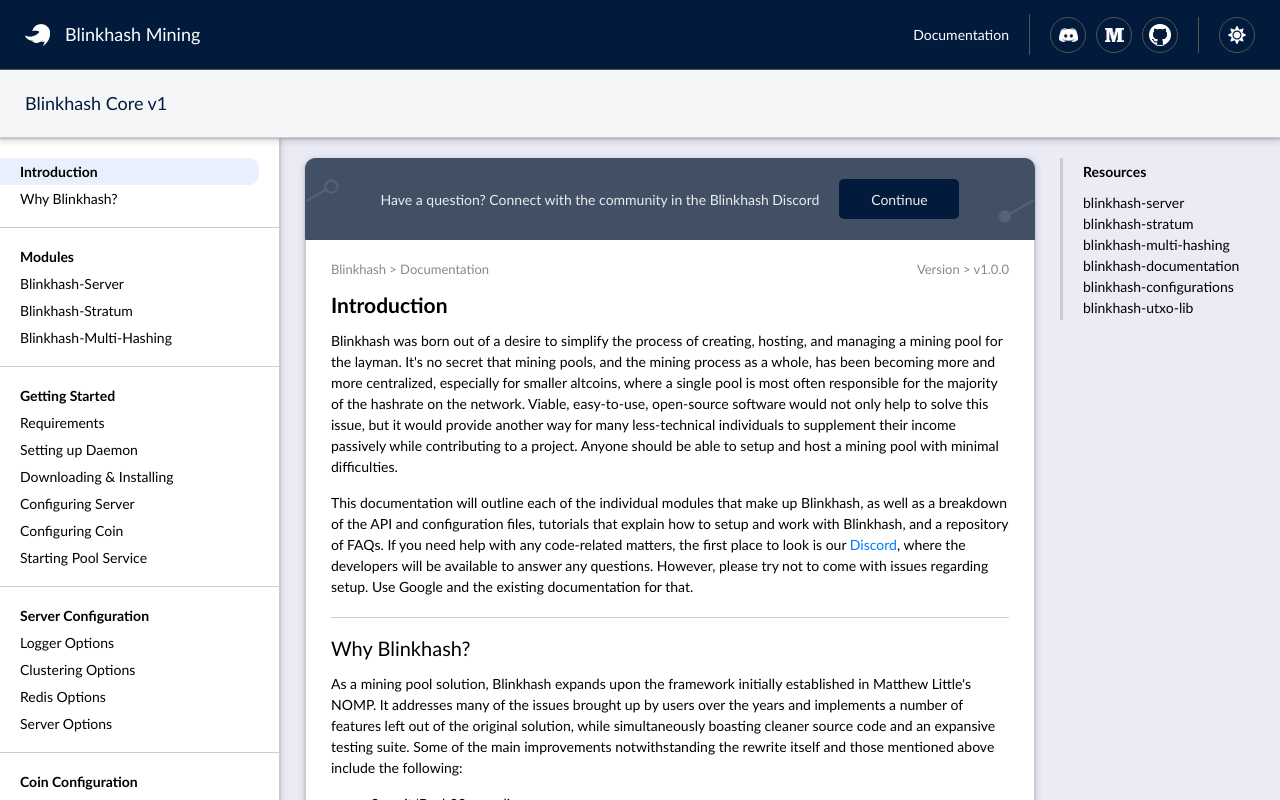
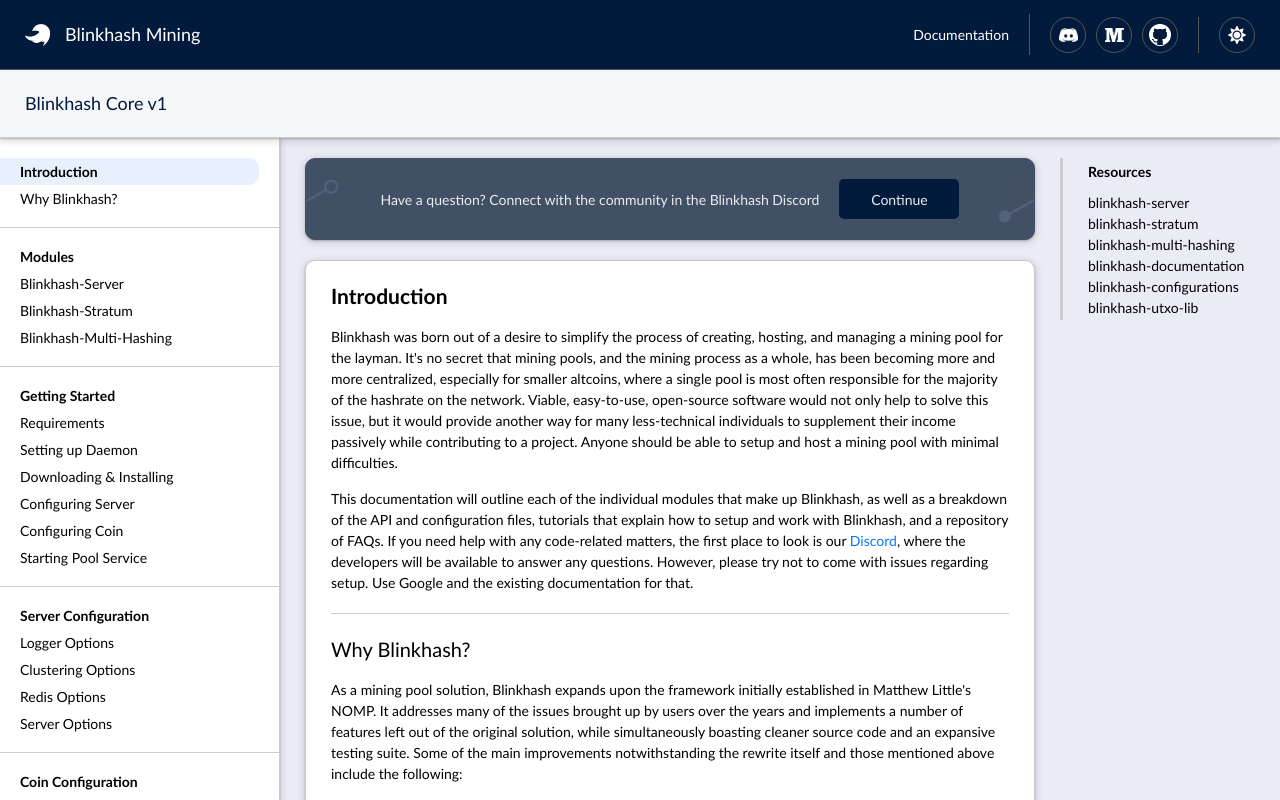
Before and after one commit to mardock2009/blinkhash-website, a Next.js app: page / in a window 1280 px wide. Shown: the top 800 px of the page. Built offline with nearby package versions, Linux system fonts and the light colour scheme.

Commit message:
Make further changes to website layout, continue working on documentation

```diff
--- a/src/components/Information/index.js
+++ b/src/components/Information/index.js
@@ -24,18 +24,6 @@
           </LinkExternal>
         </Local.InformationSocial>
         <Local.InformationDocumentation>
-          <Local.InformationLocation>
-            <Local.InformationDirectory>
-              <Global.Body2>
-                {'Blinkhash > Documentation'}
-              </Global.Body2>
-            </Local.InformationDirectory>
-            <Local.InformationVersion>
-              <Global.Body2>
-                {'Version > v1.0.0'}
-              </Global.Body2>
-            </Local.InformationVersion>
-          </Local.InformationLocation>
           {props.children}
         </Local.InformationDocumentation>
       </Local.InformationInner>
--- a/src/components/Information/styles.js
+++ b/src/components/Information/styles.js
@@ -15,11 +15,6 @@
   width: 100%;
   height: 100%;
   border-radius: 10px;
-  background-color: ${(props) => props.theme.backgroundInformationSecondary};
-  transition: 0.2s ease-in all;
-  ${(props) => props.theme.type === 'light' && `
-    box-shadow: 0 1px 2px 0 rgba(60,64,67,0.3),0 2px 6px 2px rgba(60,64,67,0.15);
-  `}
   @media (max-width: 800px) {
     border-radius: 0px;
   }
@@ -34,7 +29,10 @@
   border: 1px solid ${(props) => props.theme.backgroundInformationTertiary};
   background-color: ${(props) => props.theme.backgroundInformationTertiary};
   background-position: center;
-  border-radius: 10px 10px 0px 0px;
+  border-radius: 10px;
+  ${(props) => props.theme.type === 'light' && `
+    box-shadow: 0 1px 2px 0 rgba(60,64,67,0.3),0 2px 6px 2px rgba(60,64,67,0.15);
+  `}
   @media (max-width: 1000px) {
     flex-direction: column;
   }
@@ -59,34 +57,10 @@
   display: flex;
   flex-direction: column;
   align-items: center;
-  border: 1px solid ${(props) => props.theme.borderInformation};
   border-radius: 0px 0px 10px 10px;
   border-top: 0px;
   @media (max-width: 800px) {
-    border: 0px;
+    margin-top: -20px;
     border-radius: 0px;
   }
-  @media (max-width: 500px) {
-    margin-top: -20px;
-  }
 `;
-
-export const InformationLocation = styled.div`
-  width: 100%;
-  display: flex;
-  justify-content: space-between;
-  color: ${(props) => props.theme.textInformationTertiary};
-  margin-bottom: -5px;
-  @media (max-width: 500px) {
-    display: none;
-  }
-`;
-
-export const InformationDirectory = styled.div`
-  display: flex;
-`;
-
-export const InformationVersion = styled.div`
-  display: flex;
-  justify-content: flex-end;
-`;
--- a/src/components/Resources/styles.js
+++ b/src/components/Resources/styles.js
@@ -2,7 +2,7 @@
 
 export const ResourcesMain = styled.div`
   width: 220px;
-  padding: 3px 20px 0px;
+  padding: 3px 25px 0px;
   margin: 20px 0px 0px;
   top: 90px;
   position: sticky;
--- a/src/components/Section/styles.js
+++ b/src/components/Section/styles.js
@@ -2,7 +2,6 @@
 
 export const SectionMain = styled.div`
   width: 100%;
-  transition: 0.2s ease-in all;
 `;
 
 export const SectionInner = styled.div`
@@ -74,11 +73,23 @@
 export const SectionBody = styled.div`
   width: calc(100% + 50px);
   padding: 0px 25px;
-  border-bottom: 3px solid ${(props) => props.theme.borderInformation};
+  background-color: ${(props) => props.theme.backgroundInformationSecondary};
+  margin-bottom: 20px;
+  border: 1px solid ${(props) => props.theme.borderInformation};
+  border-radius: 10px;
+  transition: 0.2s ease-in all;
+  ${(props) => props.theme.type === 'light' && `
+    box-shadow: 0 1px 2px 0 rgba(60,64,67,0.3),0 2px 6px 2px rgba(60,64,67,0.15);
+  `}
+  @media (max-width: 800px) {
+    margin-bottom: 0px;
+    border: 0px;
+    border-bottom: 2px solid ${(props) => props.theme.borderInformation};
+    border-radius: 0px;
+    box-shadow: none;
+  }
   &:last-child {
-    margin-bottom: -1rem;
-    border-radius: 0px;
-    border-bottom: 0px;
+    margin-bottom: -20px;
   }
 `;
 
@@ -100,6 +111,6 @@
 
 export const SectionTitle = styled.div`
   width: 100%;
-  margin: 20px 0px 15px;
+  margin: 25px 0px 20px;
   line-height: 20px;
 `;
--- a/src/styles.js
+++ b/src/styles.js
@@ -99,7 +99,6 @@
     margin-bottom: 0.5rem;
     font-weight: 500;
     line-height: 1.2;
-    transition: 0.2s ease-in all;
   }
   h4 {
     font-size: 16px !important;
@@ -107,7 +106,6 @@
     margin-bottom: 0.5rem;
     font-weight: 500;
     line-height: 1.2;
-    transition: 0.2s ease-in all;
   }
   h5 {
     font-size: 1.25rem;
--- a/src/text.js
+++ b/src/text.js
@@ -89,7 +89,7 @@
 `
 
 const tutorial = `
-This section will offer a tutorial on how to setup a Blinkhash pool for Bitcoin on your
+This section will offer a tutorial on how to setup Blinkhash to mine Bitcoin on your
 local machine. This process can be extrapolated to any other coin that uses one of
 the supported algorithms and is built similarly to Bitcoin itself. See the 'Configuration'
 sections for an in-depth explanation of the configuration files used in this tutorial.
@@ -157,7 +157,7 @@
 
 ~~~bash
 ~/bitcoin-0.21.1/bin/bitcoind getnewaddress
-# Ex. bc1qar0srrr7xfkvy5l643lydnw9re59gtzzwf5mdq
+# Ex: bc1qar0srrr7xfkvy5l643lydnw9re59gtzzwf5mdq
 ~~~
 
 At this point, your daemon should start the process of downloading the blockchain. The
@@ -515,7 +515,7 @@
 #### config.address
 The main custodial coin address for the pool. Any blocks that are mined will have their
 coins sent to this address while miners are awaiting payments. This address must have been
-generated using the daemon configured in the 'Payments' section or else an error will
+generated using the daemon configured in the 'Payment Options' section or else an error will
 be thrown.
 
 ~~~js
@@ -932,6 +932,7 @@
 
 ~~~js
 // Type: Float
+// Range: 0 -> inf
 config.payments.minPayment = [float]
 ~~~
 
@@ -943,6 +944,7 @@
 
 ~~~js
 // Type: Float
+// Range: 0 -> inf
 config.payments.transactionFee = [float]
 ~~~
 
@@ -989,62 +991,168 @@
 
 const banningOptions = `
 #### config.banning.time
+The amount of time in seconds before a banned miner can reconnect to the pool.
+
+~~~js
+// Type: Number
+config.banning.time = [number]
+~~~
 
 ---
 
 #### config.banning.invalidPercent
+The percentage of invalid shares to valid shares submitted by a miner before they're banned
+from the pool.
+
+~~~js
+// Type: Float
+// Range: 0 -> 1
+config.banning.invalidPercent = [float]
+~~~
 
 ---
 
 #### config.banning.checkThreshold
+The minimum number of shares for a miner to submit before they can be automatically banned
+if their invalid share percentage exceeds the threshold. This minimum helps to reduce the
+number of banning false positives.
+
+~~~js
+// Type: Number
+config.banning.checkThreshold = [number]
+~~~
 
 ---
 
 #### config.banning.purgeInterval
+The amount of time in seconds for the server to wait in-between purging old bans if the ban
+has expired.
+
+~~~js
+// Type: Number
+config.banning.purgeInterval = [number]
+~~~
 `;
 
 const portOptions = `
 #### config.ports.port
+The port for the process being configured for miners to connect to.
+
+~~~js
+// Type: Number
+config.ports.port = [number]
+~~~
 
 ---
 
 #### config.ports.enabled
+Ensures that the process will be started when the server process is initialized.
+
+~~~js
+// Type: Number
+config.ports.enabled = [number]
+~~~
 
 ---
 
 #### config.ports.type
+Specifies the type of mining to be conducted on the port for miners that connect.
+Both solo and shared mining is currently supported.
+
+~~~js
+// Type: String
+config.ports.type = 'shared' | 'solo'
+~~~
 
 ---
 
 #### config.ports.difficulty.initial
+The initial difficulty broadcasted to any miners that connect to the port.
+
+~~~js
+// Type: Number | Float
+// Range: 0 -> inf
+config.ports.difficulty.initial = [number] | [float]
+~~~
 
 ---
 
 #### config.ports.difficulty.minimum
+The minimum difficulty allowed for any miners that connect to the port.
+
+~~~js
+// Type: Number | Float
+// Range: 0 -> inf
+config.ports.difficulty.minimum = [number] | [float]
+~~~
 
 ---
 
 #### config.ports.difficulty.maximum
+The maximum difficulty allowed for any miners that connect to the port.
+
+~~~js
+// Type: Number | Float
+// Range: 0 -> inf
+config.ports.difficulty.maximum = [number] | [float]
+~~~
 
 ---
 
 #### config.ports.difficulty.targetTime
+The desired time in seconds that it will take for a miner to find and submit a share. The
+difficulty will be adjusted for each miner individually to optimize share submission and
+adhere to this threshold.
+
+~~~js
+// Type: Number
+config.ports.difficulty.targetTime = [number]
+~~~
 
 ---
 
 #### config.ports.difficulty.retargetTime
+The amount of time in seconds for the server to wait in-between checking to see if a miner
+should update their difficulty.
+
+~~~js
+// Type: Number
+config.ports.difficulty.retargetTime = [number]
+~~~
 
 ---
 
 #### config.ports.difficulty.variance
+The percentage of how much of a 'gap' between the target time and the actual time is permissible.
+
+~~~js
+// Type: Float
+// Range: 0 -> 1
+config.ports.difficulty.variance = [float]
+~~~
 `;
 
 const recipientOptions = `
 #### config.recipients.address
+The main coin address for the recipient being added. Whenever a block is found, a percentage
+of the coins acquired will be sent to this address.
+
+~~~js
+// Type: String
+config.recipients.address = [string]
+~~~
 
 ---
 
 #### config.recipients.percentage
+The percentage of the coins found in a block that will be sent to the recipient being added.
+
+~~~js
+// Type: Float
+// Range: 0 -> 1
+config.recipients.percentage = [float]
+~~~
+
 `;
 
 const p2pOptions = `
--- a/src/themes.js
+++ b/src/themes.js
@@ -34,7 +34,6 @@
   borderInformation: '#cccccc',
   textInformation: '#000000',
   textInformationSecondary: '#ebecef',
-  textInformationTertiary: '#888888',
 
   /* License Palette */
   backgroundLicense: '#ebebf6',
@@ -94,7 +93,6 @@
   borderInformation: '#333947',
   textInformation: '#ebecef',
   textInformationSecondary: '#ebecef',
-  textInformationTertiary: '#bbbbbb',
 
   /* License Palette */
   backgroundLicense: '#1b1e24',
```
